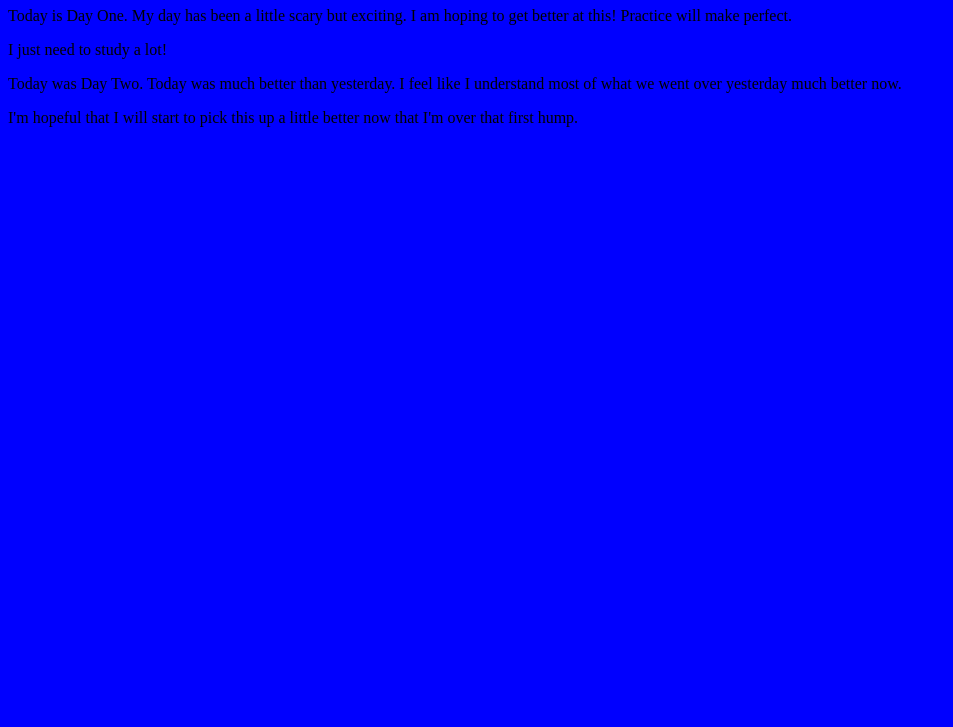
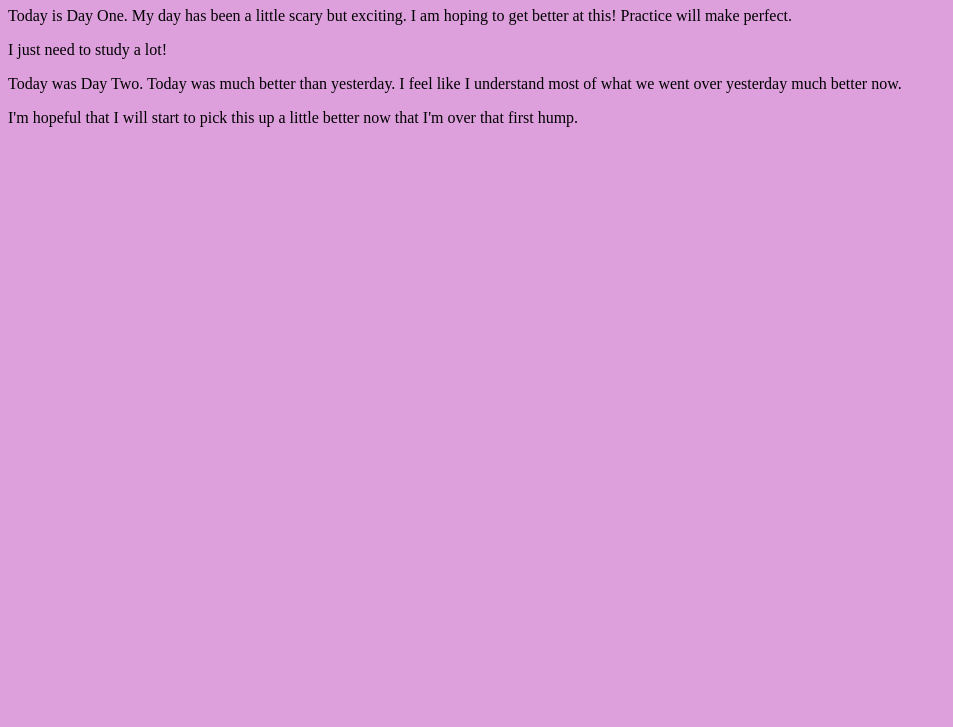
Before and after one commit to lsrichert/my-journal, a plain HTML site: page index.html in a window 1280 px wide. Shown: the part 73-800 px from the top of the page, without its empty margins (0-953 px from the left). Drawn offline with Linux system fonts and the light colour scheme.

Commit message:
changed background

```diff
--- a/main.css
+++ b/main.css
@@ -1,3 +1,3 @@
 body {
-    background-color: blue
+    background-color: plum
 }
```
